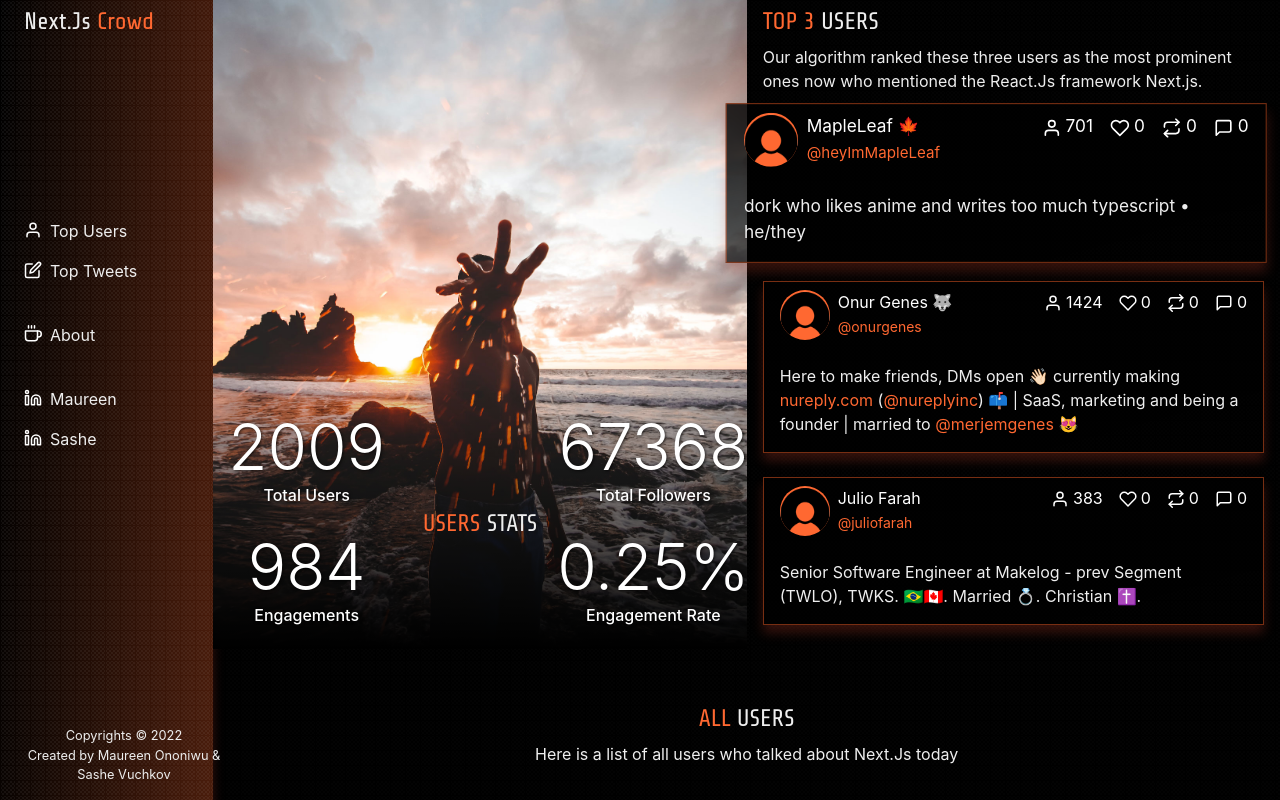
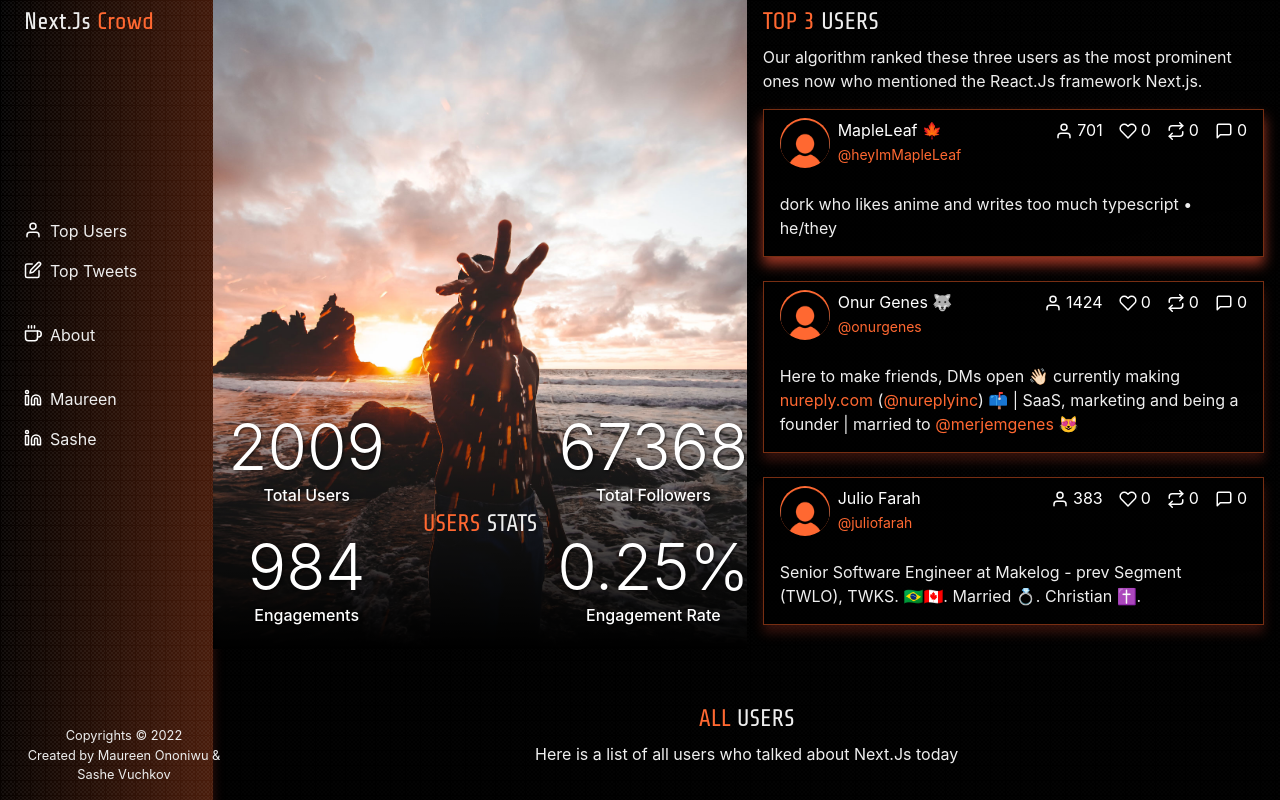
Before and after one commit to SasheVuchkov/nextjs-crowd, a Next.js app: page / in a window 1280 px wide. In both pictures the pointer is over the element 1013 px from the left and 182 px from the top of the page. Shown: the top 800 px of the page. Built offline with nearby package versions, Linux system fonts and the light colour scheme; what javascript-time-ago would draw is missing.

Commit message:
Changed the .card:hover effect

```diff
--- a/styles/globals.css
+++ b/styles/globals.css
@@ -9,7 +9,7 @@ body {
   scroll-behavior: auto !important;
 }
 
-h1, h2, h3, h4, h5, h6, .h1, .h2, .h3, .h4, .brand {
+h1, h2, h3, h4, h5, h6, .h1, .h2, .h3, .h4, .navbar-brand {
   font-family: 'Share Tech', sans-serif !important;
 }
 
@@ -198,7 +198,7 @@ footer {
 }
 
 .card:hover {
-  transform: scale(1.08) translateX(-1rem);
+  /*transform: scale(1.08) translateX(-1rem);*/
 }
 
 .animation .card {
@@ -210,6 +210,11 @@ footer {
   transition: box-shadow 250ms ease-in-out;
 }
 
+
+.index .shadow.card:hover {
+  box-shadow: 0 0.5rem 0.75rem rgb(204, 69, 47, .75) !important;
+}
+
 .index.animation .shadow  {
   box-shadow: 0 0.5rem 0.65rem rgb(204, 69, 47, 0) !important;
 }
@@ -217,7 +222,10 @@ footer {
 .tweets .shadow {
   box-shadow: 0 0.5rem 0.65rem rgba(2,94,135, .25) !important;
   transition: box-shadow 250ms ease-in-out;
+}
 
+.tweets .shadow.card:hover  {
+  box-shadow: 0 0.5rem 0.75rem rgba(2,94,135, .75)  !important;
 }
 
 .tweets.animation .shadow  {
```
